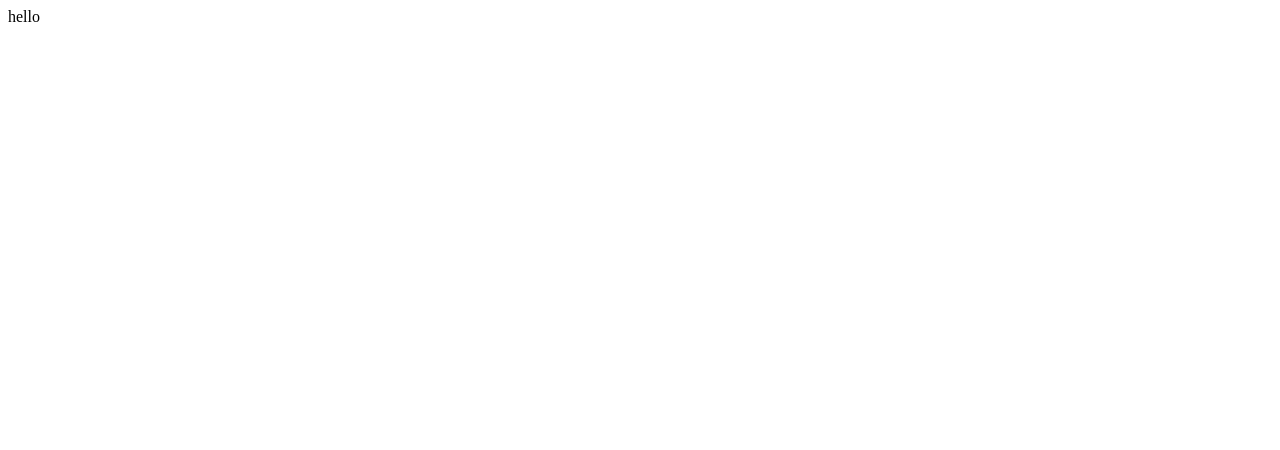
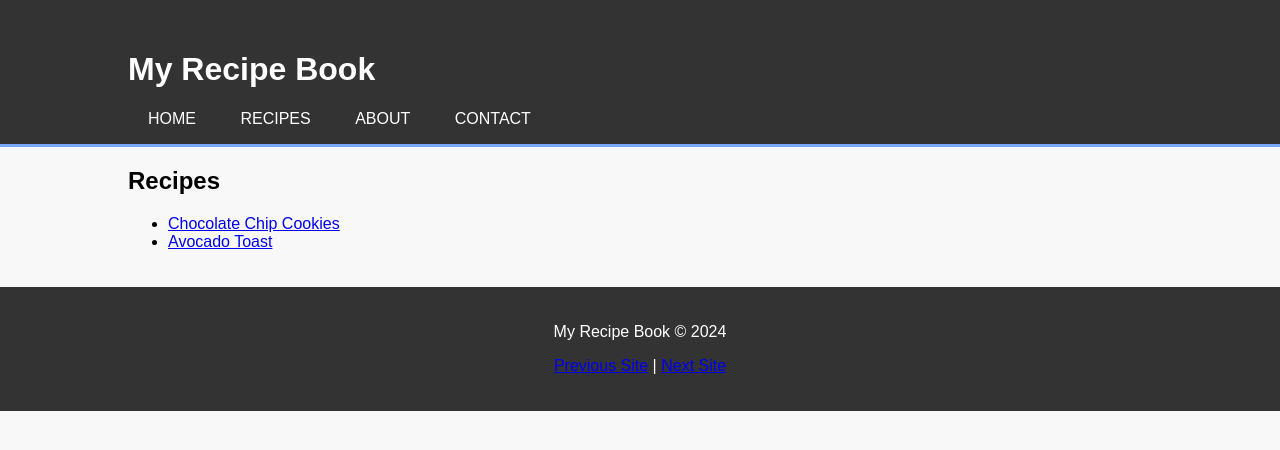
Before and after one commit to AlexRileyy/AlexSheldonRecipeBook, a plain HTML site: page index.html in a window 1280 px wide. Drawn offline with Linux system fonts and the light colour scheme.

Commit message:
added recipes index and styles

```diff
--- a/index.html
+++ b/index.html
@@ -1 +1,38 @@
-<p> hello </p>
+<!DOCTYPE html>
+<html lang="en">
+<head>
+    <meta charset="UTF-8">
+    <meta name="viewport" content="width=device-width, initial-scale=1.0">
+    <title>Recipe Book</title>
+    <link rel="stylesheet" href="styles.css">
+</head>
+<body>
+    <header>
+        <div class="container">
+            <h1>My Recipe Book</h1>
+            <nav>
+                <ul>
+                    <li><a href="#">Home</a></li>
+                    <li><a href="#">Recipes</a></li>
+                    <li><a href="#">About</a></li>
+                    <li><a href="#">Contact</a></li>
+                </ul>
+            </nav>
+        </div>
+    </header>
+
+    <div class="container">
+        <h2>Recipes</h2>
+        <ul>
+            <li><a href="chocolateChipCookies.html">Chocolate Chip Cookies</a></li>
+            <li><a href="avocadoToast.html">Avocado Toast</a></li>
+            <!-- Add more recipes here -->
+        </ul>
+    </div>
+
+    <footer>
+        <p>My Recipe Book &copy; 2024</p>
+        <p><a href="http://prevsite.com">Previous Site</a> | <a href="http://nextsite.com">Next Site</a></p>
+    </footer>
+</body>
+</html>
--- /dev/null
+++ b/styles.css
@@ -0,0 +1,52 @@
+body {
+    font-family: Arial, sans-serif;
+    background-color: #f8f8f8;
+    margin: 0;
+    padding: 0;
+}
+.container {
+    width: 80%;
+    margin: auto;
+    overflow: hidden;
+}
+header {
+    background: #333;
+    color: #fff;
+    padding-top: 30px;
+    min-height: 70px;
+    border-bottom: #77aaff 3px solid;
+}
+header a {
+    color: #fff;
+    text-decoration: none;
+    text-transform: uppercase;
+    font-size: 16px;
+}
+header ul {
+    padding: 0;
+    list-style: none;
+}
+header li {
+    display: inline;
+    padding: 0 20px 0 20px;
+}
+.recipe {
+    background: #fff;
+    padding: 20px;
+    margin-top: 20px;
+    box-shadow: 0 0 20px rgba(0, 0, 0, 0.1);
+}
+.recipe img {
+    max-width: 100%;
+    height: auto;
+}
+.recipe ul, .recipe ol {
+    padding-left: 20px;
+}
+footer {
+    background: #333;
+    color: #fff;
+    text-align: center;
+    padding: 20px;
+    margin-top: 20px;
+}
```
Also changed, not shown: avocadoToast.html (added, +56 -0 lines), chocolateChipCookies.html (added, +60 -0 lines).
